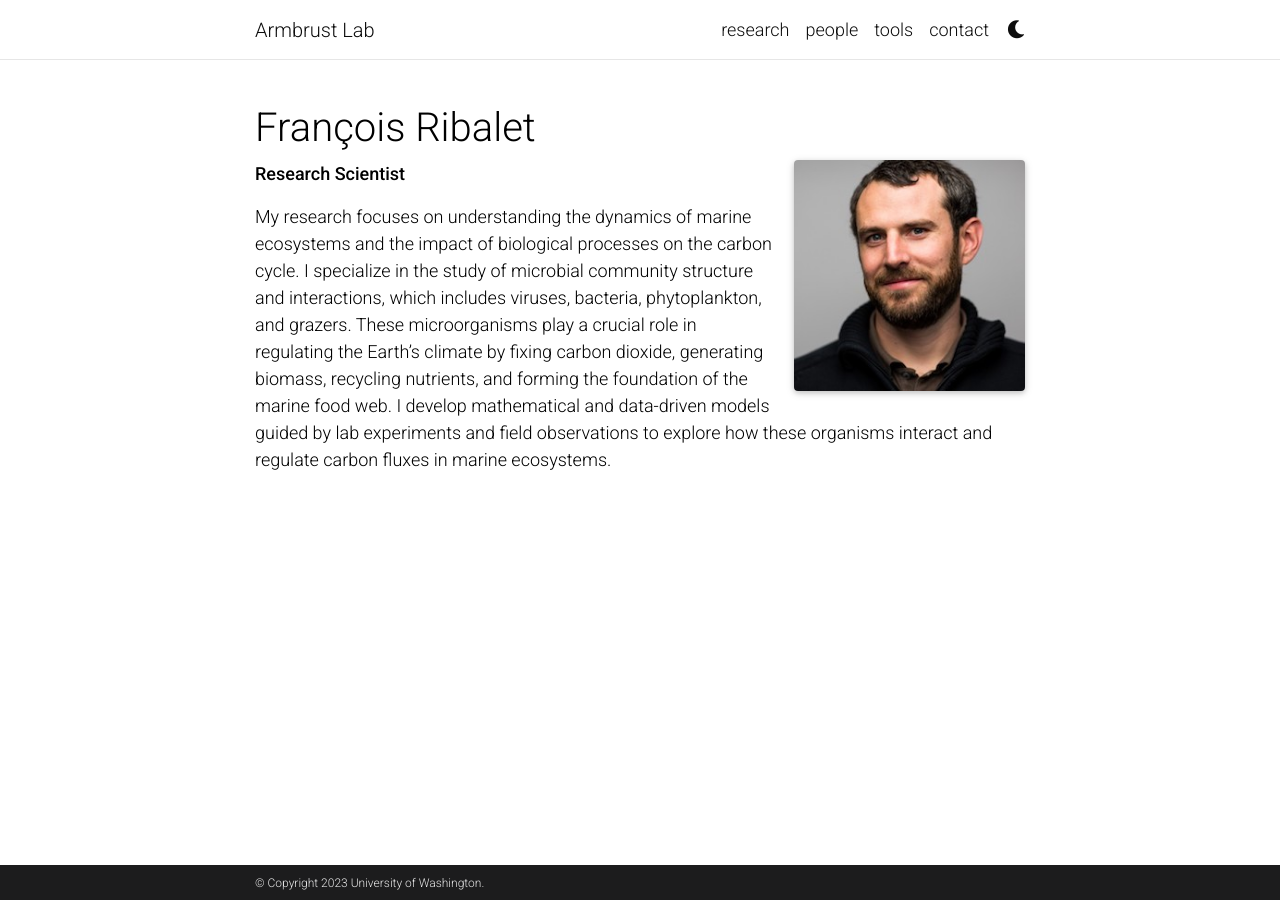
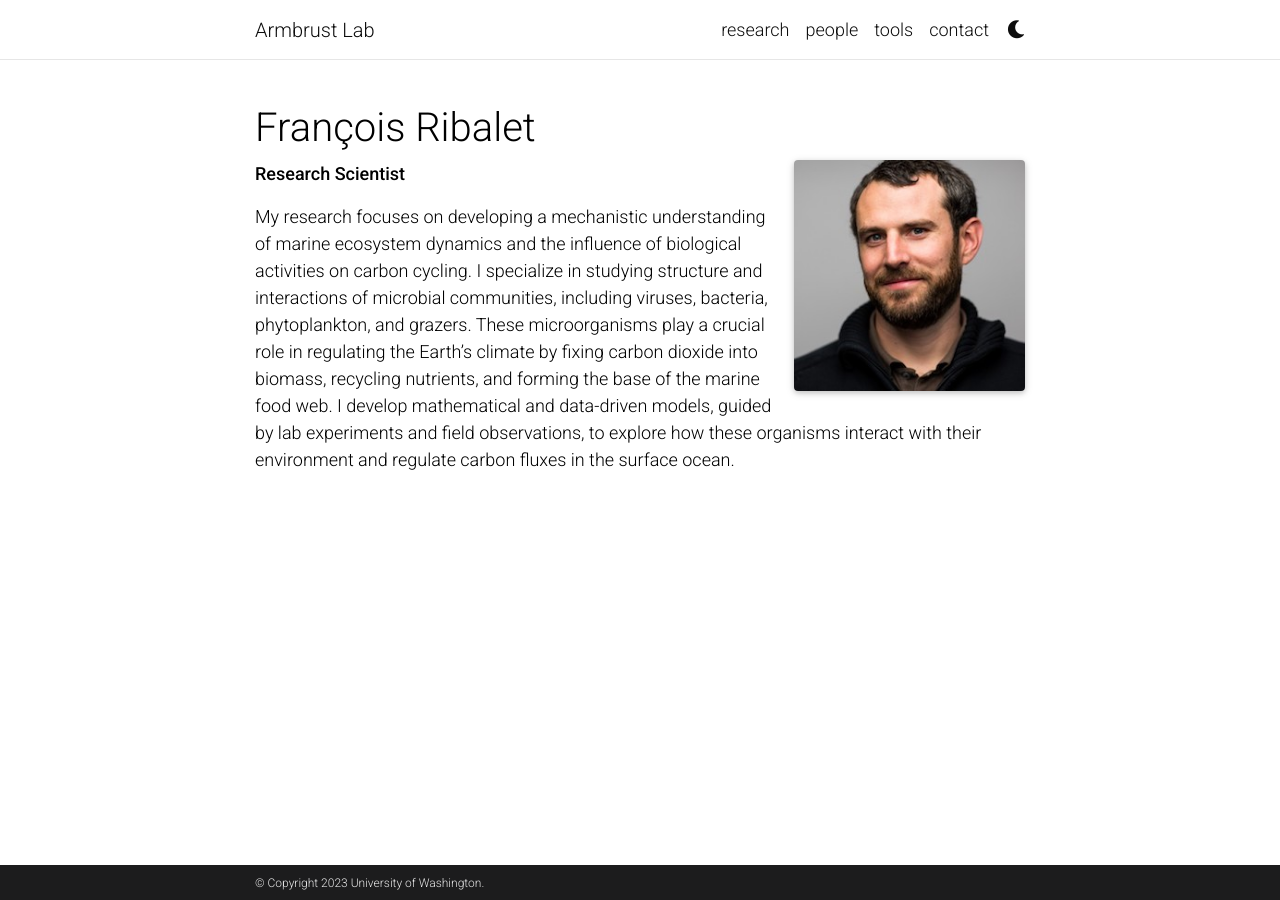
Before and after one commit to armbrustlab/armbrustlab.github.io, a Jekyll site: the page built from _people/ribalet.md, in a window 1280 px wide. Built offline with Jekyll 4.4.1, drawn with Linux system fonts in a browser that asks for light colours; full-size pictures stand in for the smaller copies a plugin makes; comment, search, counter and statistics services are not loaded; a style sheet for code colours, icons or effects is not loaded.

Commit message:
Update ribalet.md

```diff
--- a/_people/ribalet.md
+++ b/_people/ribalet.md
@@ -9,7 +9,7 @@ profile:
 
 **Research Scientist**
 
-My research focuses on understanding the dynamics of marine ecosystems and the impact of biological processes on the carbon cycle.
-I specialize in the study of microbial community structure and interactions, which includes viruses, bacteria, phytoplankton, and grazers.
-These microorganisms play a crucial role in regulating the Earth's climate by fixing carbon dioxide, generating biomass, recycling nutrients, and forming the foundation of the marine food web.
-I develop mathematical and data-driven models guided by lab experiments and field observations to explore how these organisms interact  and regulate carbon fluxes in marine ecosystems.
+My research focuses on developing a mechanistic understanding of marine ecosystem dynamics and the influence of biological activities on carbon cycling.
+I specialize in studying structure and interactions of microbial communities, including viruses, bacteria, phytoplankton, and grazers.
+These microorganisms play a crucial role in regulating the Earth's climate by fixing carbon dioxide into biomass, recycling nutrients, and forming the base of the marine food web.
+I develop mathematical and data-driven models, guided by lab experiments and field observations, to explore how these organisms interact with their environment  and regulate carbon fluxes in the surface ocean.
```
